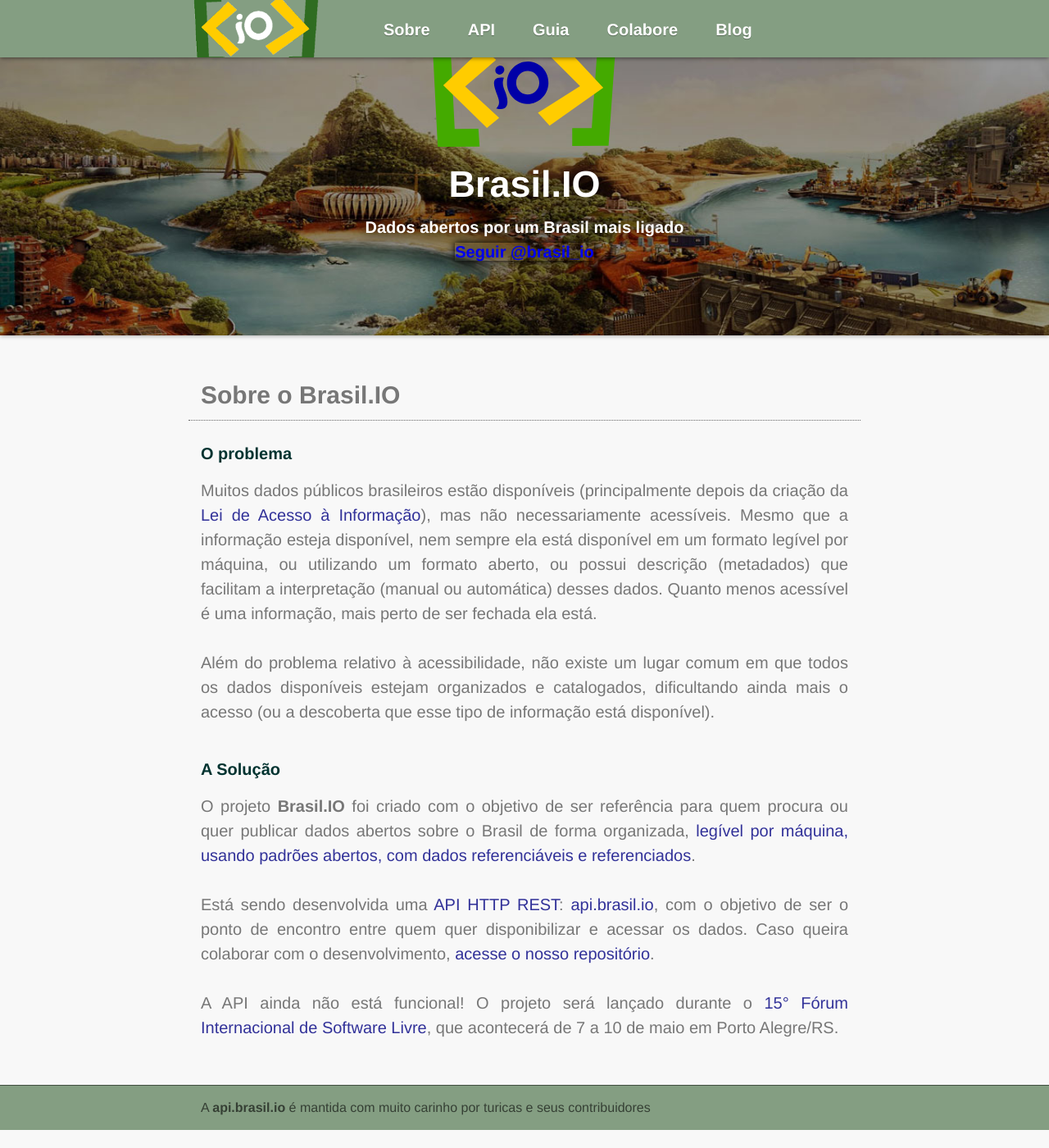
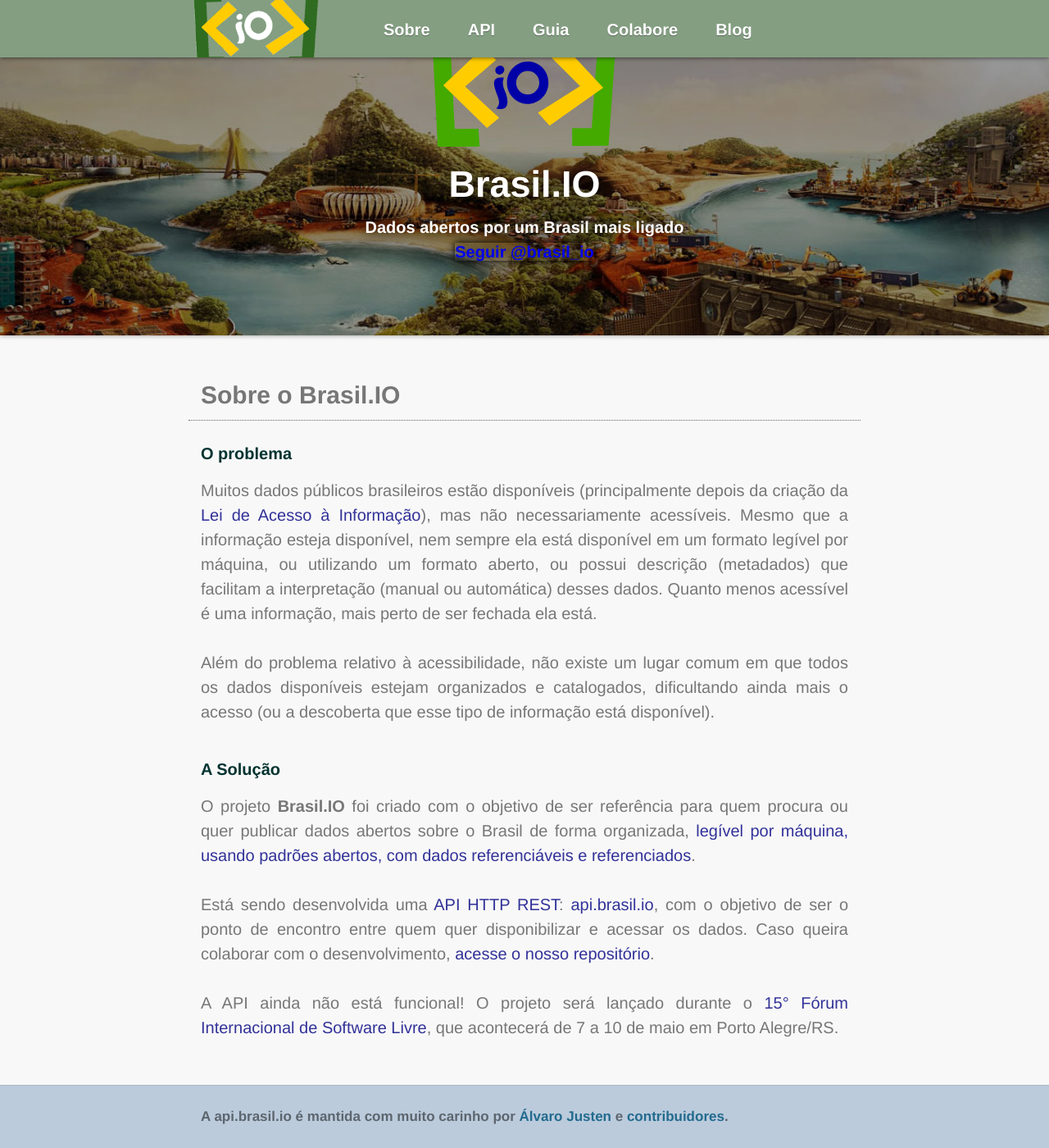
Before and after one commit to turicas/brasil.io, a Jekyll site: the page built from index.md, in a window 1280 px wide and 1400 px high, scrolled down 121 px. Shown: the whole window at 82% size. Built offline with Jekyll 4.4.1, drawn with Linux system fonts in a browser that asks for light colours; nearby versions of some CDN libraries; comment, search, counter and statistics services are not loaded; before the commit the page ends 1499 px from its top, so only the background shows below that.

Commit message:
add sample text and format footer

```diff
--- a/_includes/footer.html
+++ b/_includes/footer.html
@@ -1,5 +1,5 @@
 <div class="footer">
-    <p>A <strong>api.brasil.io</strong> é mantida com muito carinho por turicas e seus contribuidores</p>
+    <p>A <strong>api.brasil.io</strong> é mantida com muito carinho por <a href="https://twitter.com/turicas">Álvaro Justen</a> e <a href="https://github.com/turicas/api.brasil.io/graphs/contributors">contribuidores</a>.</p>
 </div>
 <!-- jQuery -->
 <script src="//ajax.googleapis.com/ajax/libs/jquery/1.11.0/jquery.min.js"></script>
--- a/assets/css/base.css
+++ b/assets/css/base.css
@@ -139,24 +139,37 @@
 .content a {
   color: #323299;
 }
-.content a:hover {
+.content a:hover, .footer a:hover {
   text-decoration: underline;
 }
+.content ul {
+  padding: 12px 40px;
+}
+.content ul li {
+  list-style: disc;
+  padding: 5px 0px;
+}
+
 
 .footer {
   position: relative;
   width: 100%;
-  background: #849e82;
-  border-top: 1px solid rgba(0,0,0,.5);
+  background: #bbcbdc;
+  border-top: 1px solid rgba(0,0,0,.1);
   margin-top: 40px;
+  padding: 10px 0px;
 }
 .footer p {
-  color: rgba(0,0,0,.6);
-  font-size: 16px;
+  color: rgba(0,0,0,.5);
+  font-size: 17px;
+  font-weight: 600;
   /*text-shadow: 0 0 5px #000;*/
   margin: 0 auto;
   width: 820px;
   padding: 15px;
+}
+.footer a {
+  color: #236B8E;
 }
 
 .twitter-follow-button {
```
Also changed, not shown: colabore/index.md (+11 -0 lines), 5 other files.
